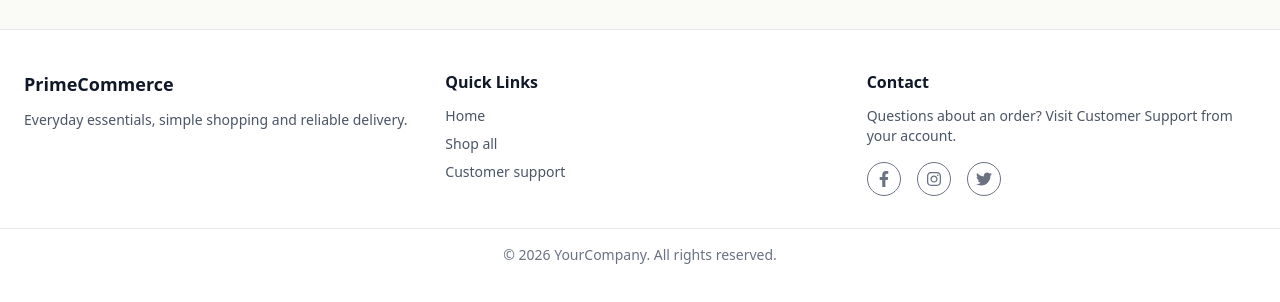
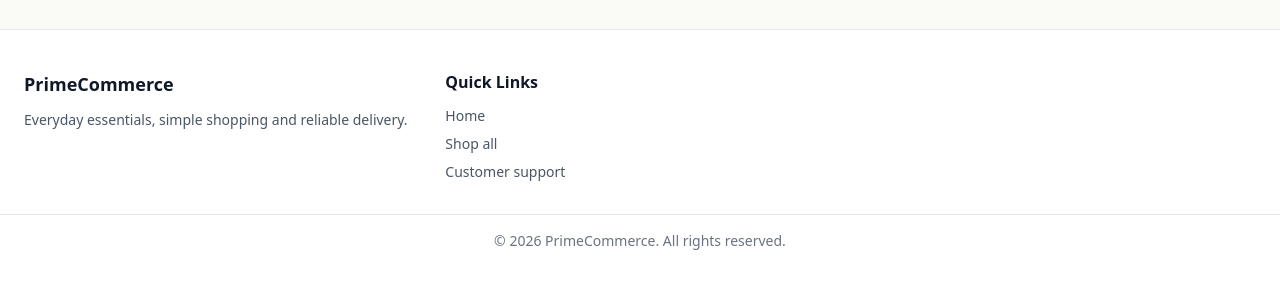
Before and after one commit to LingamGanesh/PrimeCommerce-fullstack, a React (Vite) app in the folder client/: page / in a window 1280 px wide. Shown: the part 1510-1812 px from the top of the page. Built offline with nearby package versions, Linux system fonts and the light colour scheme; no server answers.

Commit message:
Remove placeholder social links and fix footer copyright branding

```diff
--- a/client/src/components/Footer.jsx
+++ b/client/src/components/Footer.jsx
@@ -26,39 +26,10 @@ const Footer = () => {
           </ul>
         </div>
 
-        {/* Contact + Social Icons */}
-        <div>
-          <h4 className="text-gray-900 font-semibold mb-3">Contact</h4>
-          <p className="text-sm text-gray-600 mb-4">Questions about an order? Visit Customer Support from your account.</p>
-
-          <div className="flex space-x-4">
-            <a
-              href="/"
-              className="p-2 rounded-full border text-gray-500 hover:bg-blue-50 hover:text-blue-600 transition"
-            >
-              <FaFacebookF />
-            </a>
-
-            <a
-              href="#"
-              className="p-2 rounded-full border text-gray-500 hover:bg-pink-50 hover:text-pink-500 transition"
-            >
-              <FaInstagram />
-            </a>
-
-            <a
-              href="#"
-              className="p-2 rounded-full border text-gray-500 hover:bg-sky-50 hover:text-sky-500 transition"
-            >
-              <FaTwitter />
-            </a>
-          </div>
-        </div>
-
       </div>
 
       <div className="border-t border-gray-200 mt-8 pt-4 text-center text-sm text-gray-500">
-        © {new Date().getFullYear()} YourCompany. All rights reserved.
+        © {new Date().getFullYear()} PrimeCommerce. All rights reserved.
       </div>
     </footer>
   )
```
